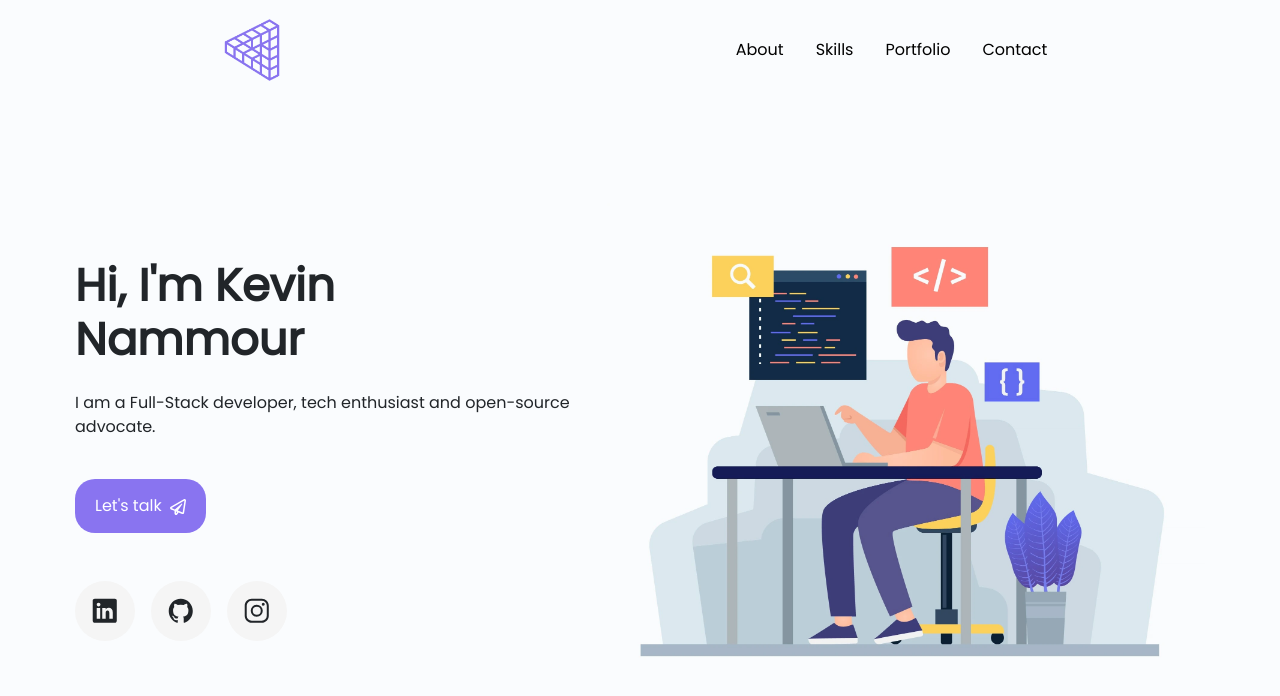
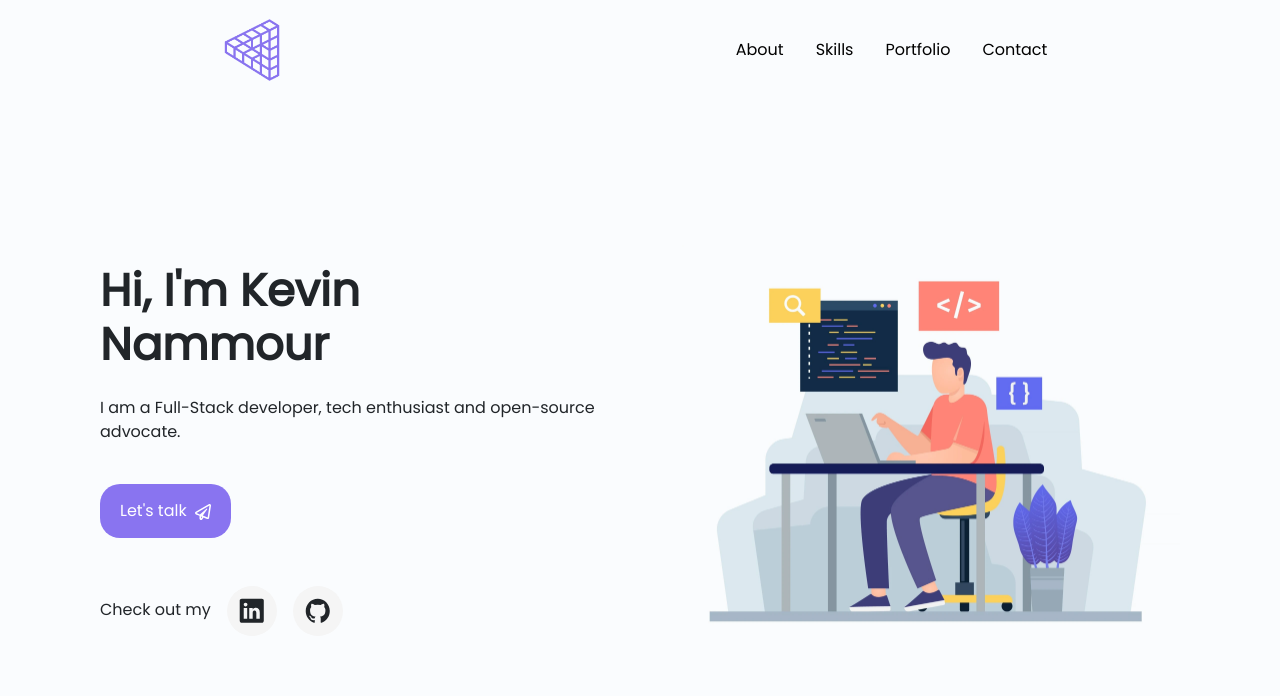
Before and after one commit to kevinnammour/kevedvoc, a React (Create React App) app: page / in a window 1280 px wide. Shown: the top 696 px of the page. Built offline with nearby package versions, Linux system fonts and the light colour scheme.

Commit message:
fixed mobile-nav bg

```diff
--- a/src/components/about/About.jsx
+++ b/src/components/about/About.jsx
@@ -19,17 +19,15 @@ const About = () => {
           </button>
         </div>
         <div className="social-media mt-5">
+          <span>Check out my</span>
           <a
             href="https://www.linkedin.com/in/kevinnammour/"
-            className="me-3"
+            className="ms-3 me-3"
           >
             <IoLogoLinkedin className="sm-link" />
           </a>
           <a href="https://github.com/kevinnammour" className="me-3">
             <IoLogoGithub className="sm-link" />
-          </a>
-          <a href="https://www.instagram.com/kevin.nammour/?hl=en">
-            <IoLogoInstagram className="sm-link" />
           </a>
         </div>
       </div>
--- a/src/components/about/about.scss
+++ b/src/components/about/about.scss
@@ -7,11 +7,10 @@ $purple-shadow: #8974f0a8;
   display: flex;
   justify-content: space-around;
   align-items: center;
-  // background-color: green;
 
   .desc-wrapper {
-    // background-color: blue;
     display: flex;
+    height: 550px;
     flex-direction: column;
     justify-content: center;
 
@@ -48,8 +47,8 @@ $purple-shadow: #8974f0a8;
     .social-media {
       a {
         display: inline-flex;
-        width: 60px;
-        height: 60px;
+        width: 50px;
+        height: 50px;
         vertical-align: middle;
         align-items: center;
         justify-content: center;
@@ -71,7 +70,6 @@ $purple-shadow: #8974f0a8;
     display: flex;
     align-items: center;
     justify-content: center;
-    // background-color: red;
 
     img {
       width: 100%;
@@ -79,29 +77,27 @@ $purple-shadow: #8974f0a8;
   }
 }
 
-@media only screen and (min-width: 970px) {
+@media only screen and (min-width: 700px) {
   .about-wrapper {
     flex-direction: row;
 
     .desc-wrapper {
       width: 500px;
-      height: 500px;
     }
 
     .image-wrapper {
-      width: 600px;
+      width: 500px;
       height: 500px;
     }
   }
 }
 
-@media only screen and (max-width: 970px) {
+@media only screen and (max-width: 700px) {
   .about-wrapper {
     flex-direction: column;
 
     .desc-wrapper {
       width: 100%;
-      height: 400px;
     }
 
     .image-wrapper {
--- a/src/components/mobile-nav/mobile-nav.scss
+++ b/src/components/mobile-nav/mobile-nav.scss
@@ -19,7 +19,7 @@ $yellow: #fcda68;
 }
 
 .mobile-sidebar {
-  background-color: $purple;
+  background-color: $purple !important;
   display: flex;
   flex-direction: column;
   align-items: center;
@@ -49,6 +49,10 @@ $yellow: #fcda68;
     }
   }
 
+  .mobile-nav-links-wrapper {
+    background-color: transparent;
+  }
+
   .mobile-nav-link-wrapper {
     width: 50px;
     height: 50px;
```
